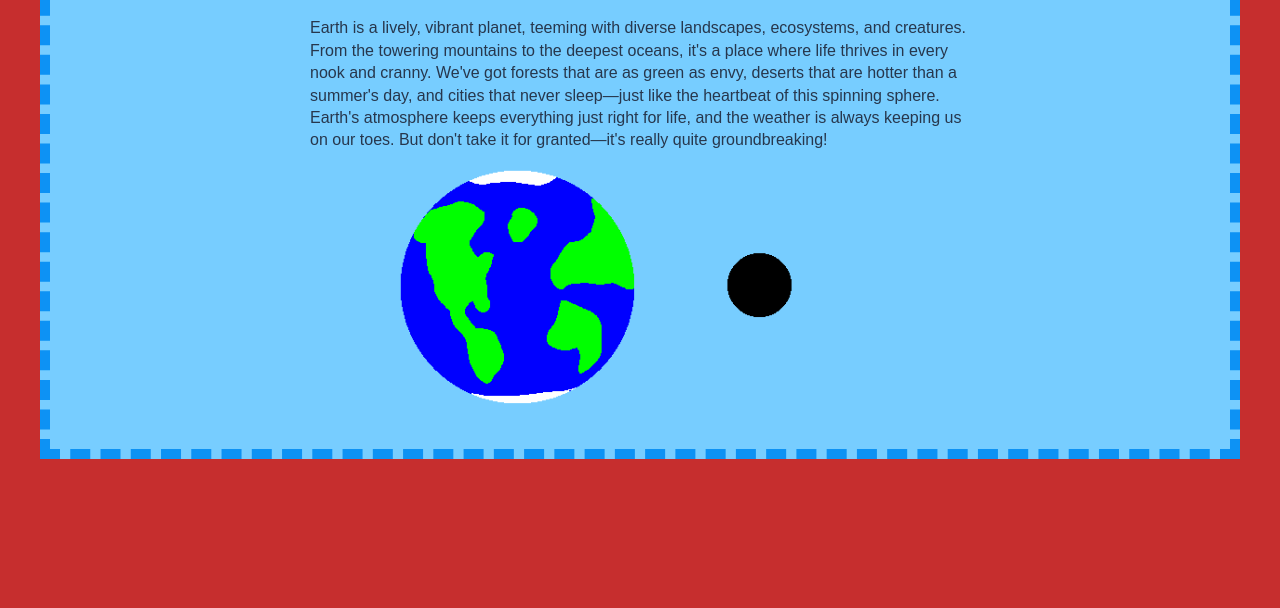
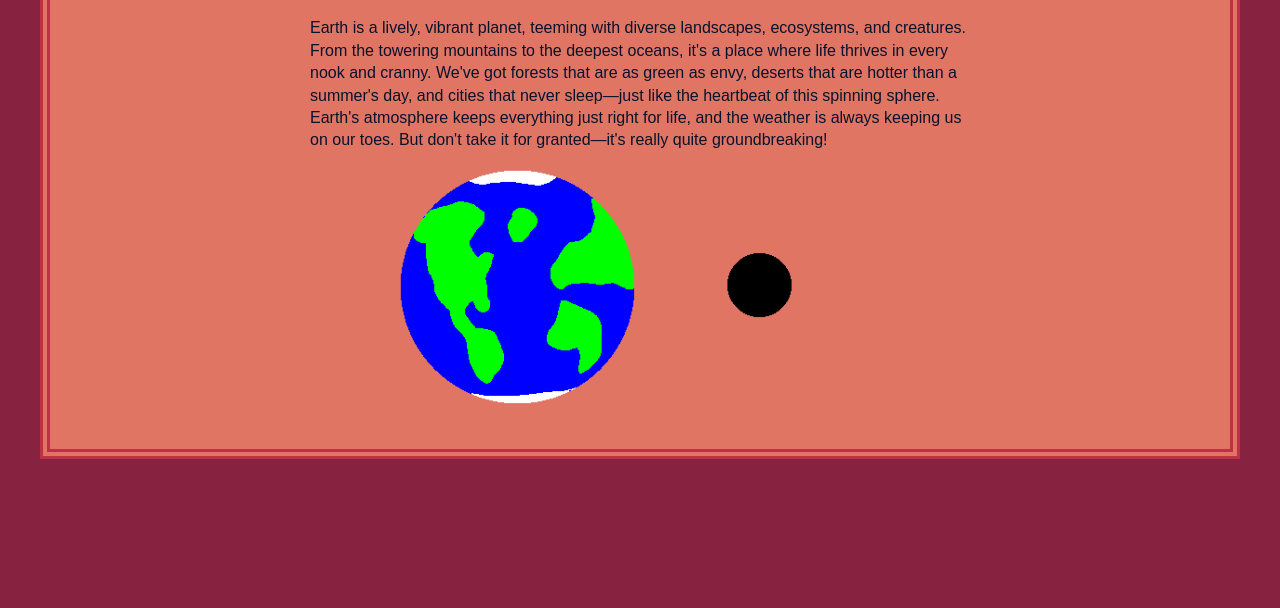
Before and after one commit to Lmarcha38/Hello-Explorer-Lab, a plain HTML site: page index.html in a window 1280 px wide. Shown: the part 192-800 px from the top of the page. Drawn offline with Linux system fonts and the light colour scheme.

Commit message:
updated color palette

```diff
--- a/screen.css
+++ b/screen.css
@@ -1,9 +1,9 @@
 :root {
-    --col1: #0D92F4;
+    --col1: #BE3144;
     --col2: #F95454;
-    --col3: #77cdff;
-    --col4: #C62E2E;
-    --colText: #27374D;
+    --col3: #E17564;
+    --col4: #872341;
+    --colText: #09122C;
 }
 
 html {
@@ -15,7 +15,7 @@ body {
     margin: 40px;
     padding: 40px;
     color: var(--colText);
-    border: 10px dashed var(--col1);
+    border: 10px double var(--col1);
     background: var(--col3);
 }
 
```
